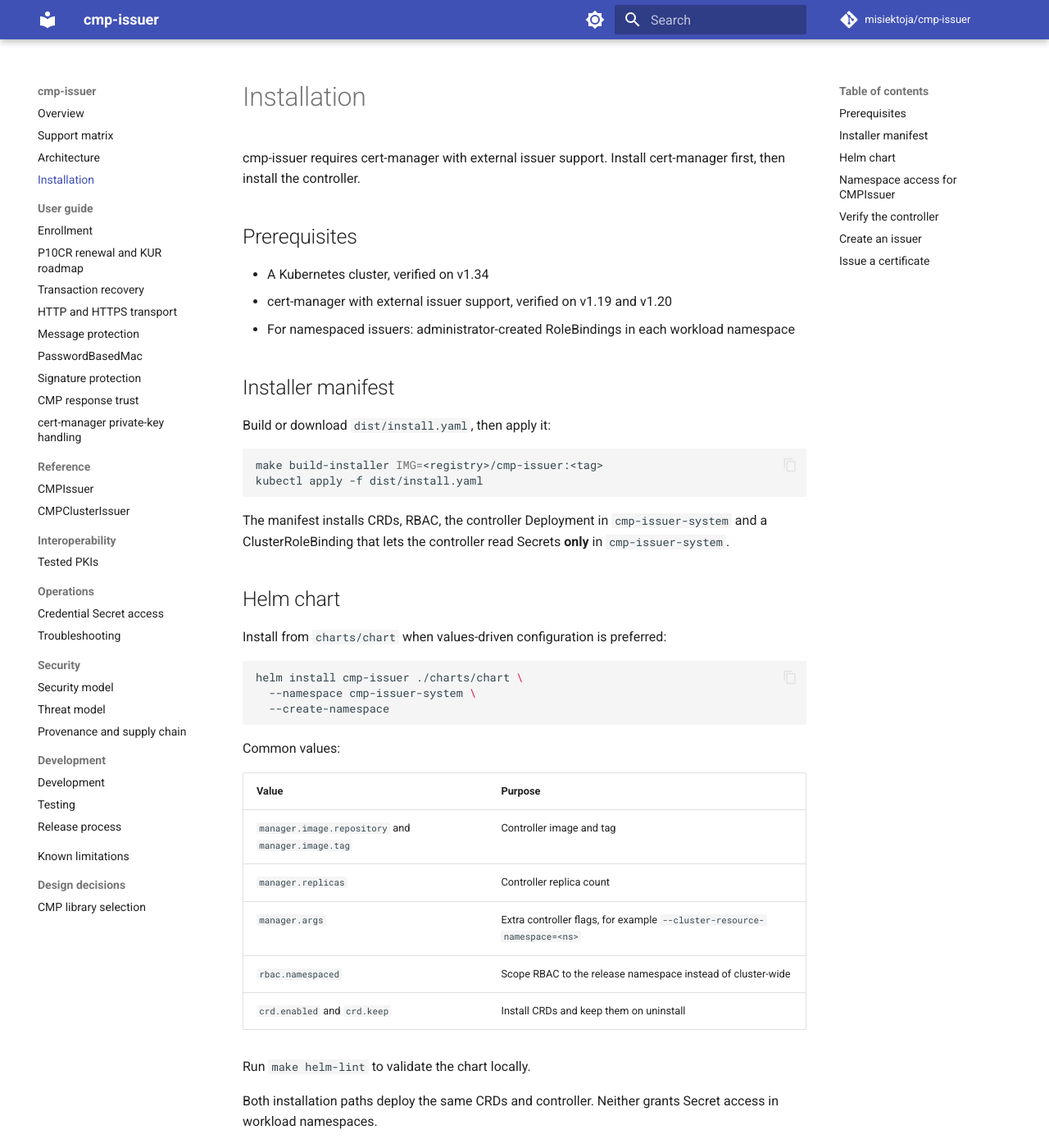
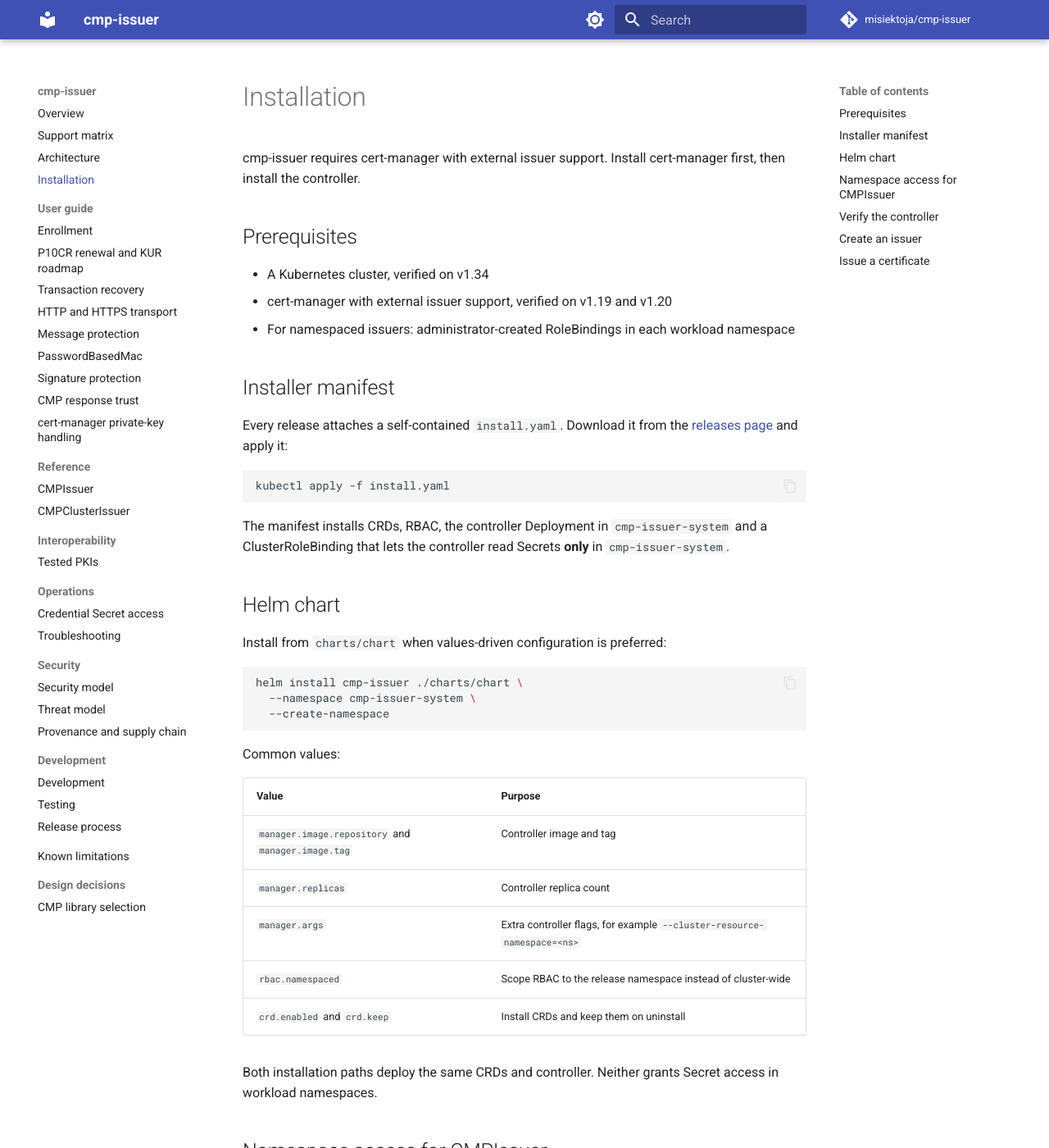
Before and after one commit to misiektoja/cmp-issuer, an MkDocs documentation site: the page built from docs/installation.md, in a window 1280 px wide and 1400 px high. Shown: the whole window at 82% size. Built offline with MkDocs 1.6.1 and Material for MkDocs 9.7.7, drawn with Linux system fonts in a browser that asks for light colours; comment, search, counter and statistics services are not loaded.

Commit message:
docs: install from the released manifest instead of a local build

````diff
--- a/docs/installation.md
+++ b/docs/installation.md
@@ -10,11 +10,10 @@
 
 ## Installer manifest
 
-Build or download `dist/install.yaml`, then apply it:
+Every release attaches a self-contained `install.yaml`. Download it from the [releases page](https://github.com/misiektoja/cmp-issuer/releases) and apply it:
 
 ```bash
-make build-installer IMG=<registry>/cmp-issuer:<tag>
-kubectl apply -f dist/install.yaml
+kubectl apply -f install.yaml
 ```
 
 The manifest installs CRDs, RBAC, the controller Deployment in `cmp-issuer-system` and a ClusterRoleBinding that lets the controller read Secrets **only** in `cmp-issuer-system`.
@@ -38,8 +37,6 @@
 | `manager.args` | Extra controller flags, for example `--cluster-resource-namespace=<ns>` |
 | `rbac.namespaced` | Scope RBAC to the release namespace instead of cluster-wide |
 | `crd.enabled` and `crd.keep` | Install CRDs and keep them on uninstall |
-
-Run `make helm-lint` to validate the chart locally.
 
 Both installation paths deploy the same CRDs and controller. Neither grants Secret access in workload namespaces.
 
````
